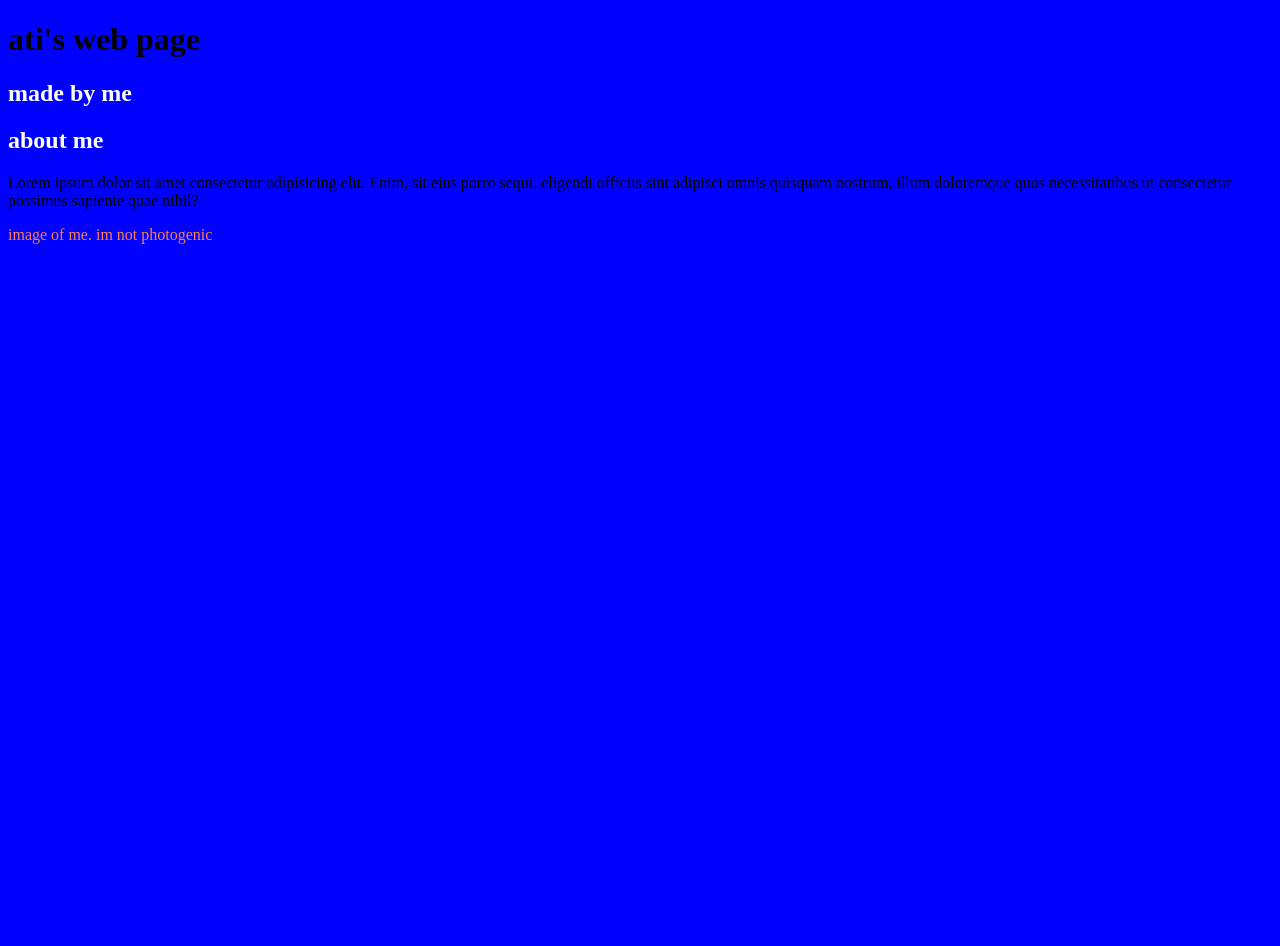
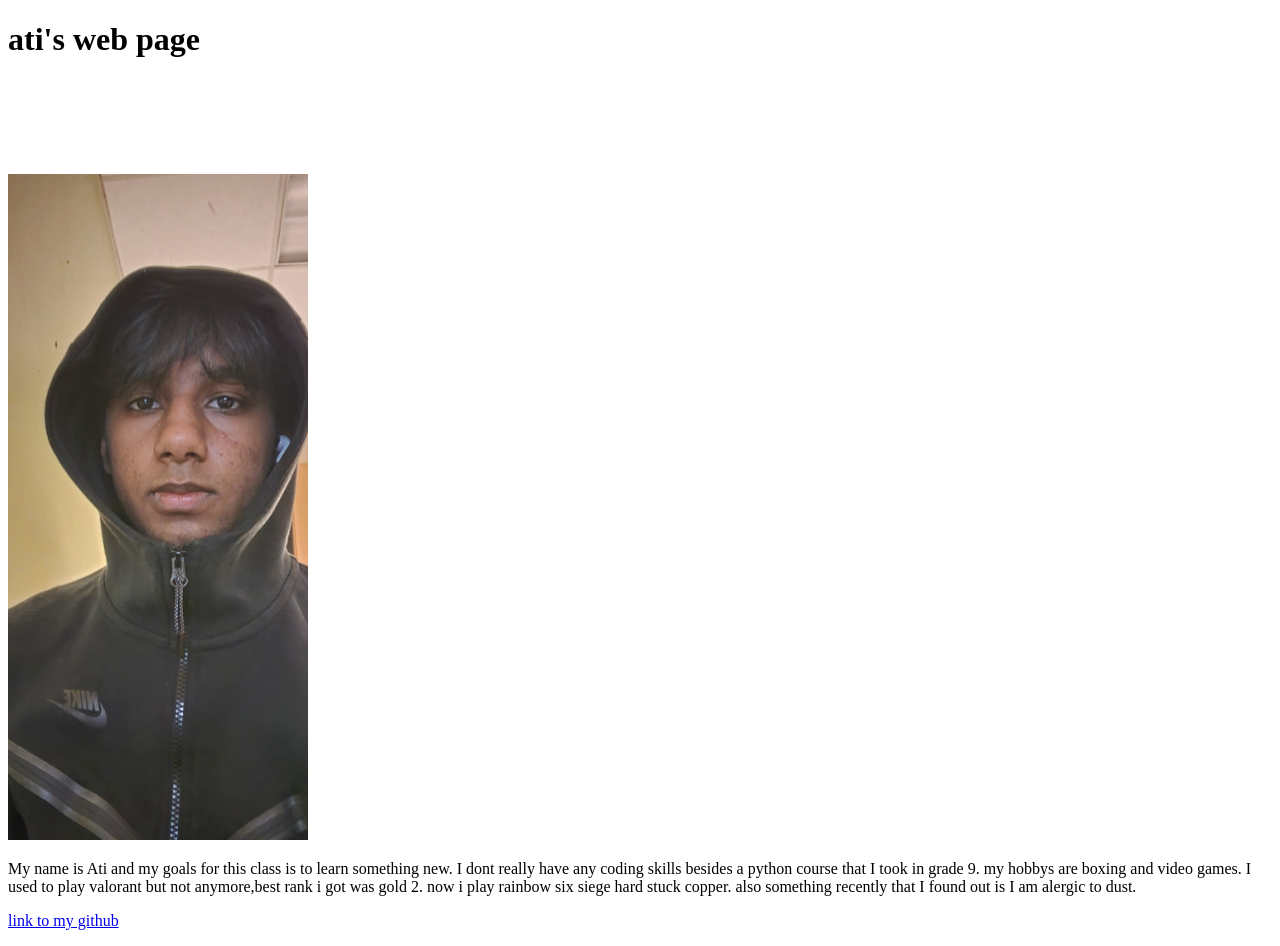
Before and after one commit to Ati14/persweb-app, a plain HTML site: page index.html in a window 1280 px wide. Before the commit the page ends 800 px from the top, so only its background shows below. Drawn offline with Linux system fonts and the light colour scheme.

Commit message:
updated code about me

```diff
--- a/index.html
+++ b/index.html
@@ -6,13 +6,19 @@
     <title>Document</title>
     <style>
         body{
-            background-color: blue;
+            background-color: white;
         }
         h2{
             color: white;
         }
         footer{
             color: coral;
+        }
+        img{
+            width: 100%;
+        }
+        .imagebox{
+            width: 300px;
         }
     </style>
 </head>
@@ -23,10 +29,14 @@
     </header>
     <div>
         <h2>about me</h2>
-        <p>Lorem ipsum dolor sit amet consectetur adipisicing elit. Enim, sit eius porro sequi, eligendi officiis sint adipisci omnis quisquam nostrum, illum doloremque quos necessitatibus ut consectetur possimus sapiente quae nihil?</p>
+        <div class="imagebox"><img src="/assets/20240419_133531.jpg " alt="picture of me"></div>
+
+        <p>My name is Ati and my goals for this class is to learn something new. I dont really have any coding skills besides a python course that I took in grade 9. my hobbys are boxing and video games. I used to play valorant but not anymore,best rank i got was gold 2. now i play rainbow six siege hard stuck copper. also something recently that I found out is I am alergic to dust.  </p>
     </div>
     <footer>
-        <p><a href="/assets/20240419_133531.jpg"></a>image of me. im not photogenic</p>
+        <p>
+            <a href="https://github.com/Ati14/javaRepo-code-along">link to my github</a>
+        </p>
     </footer>
 </body>
 </html>
```
